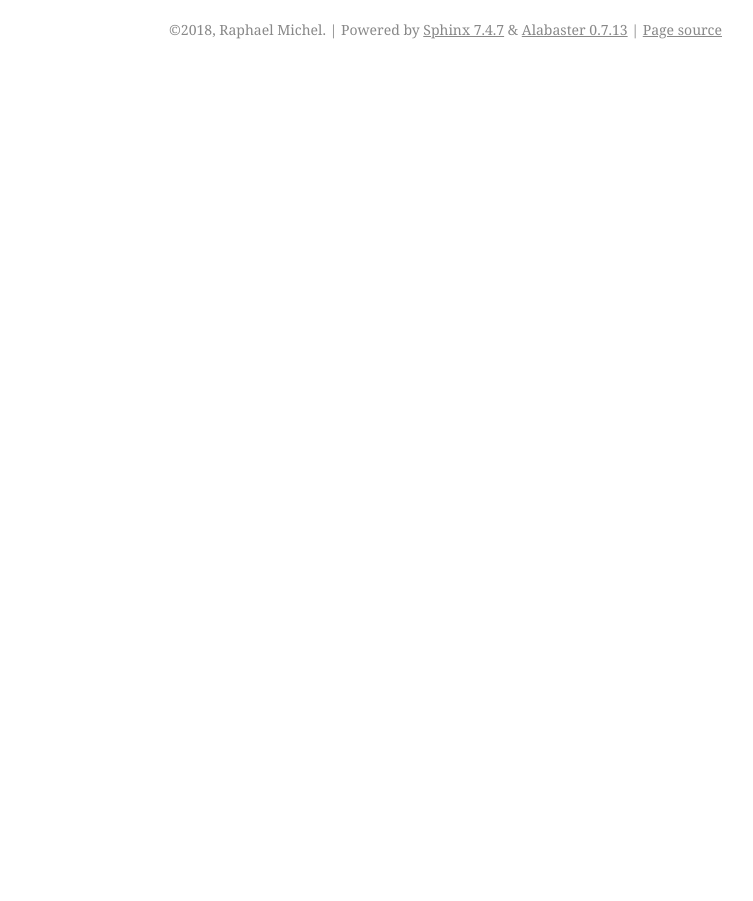
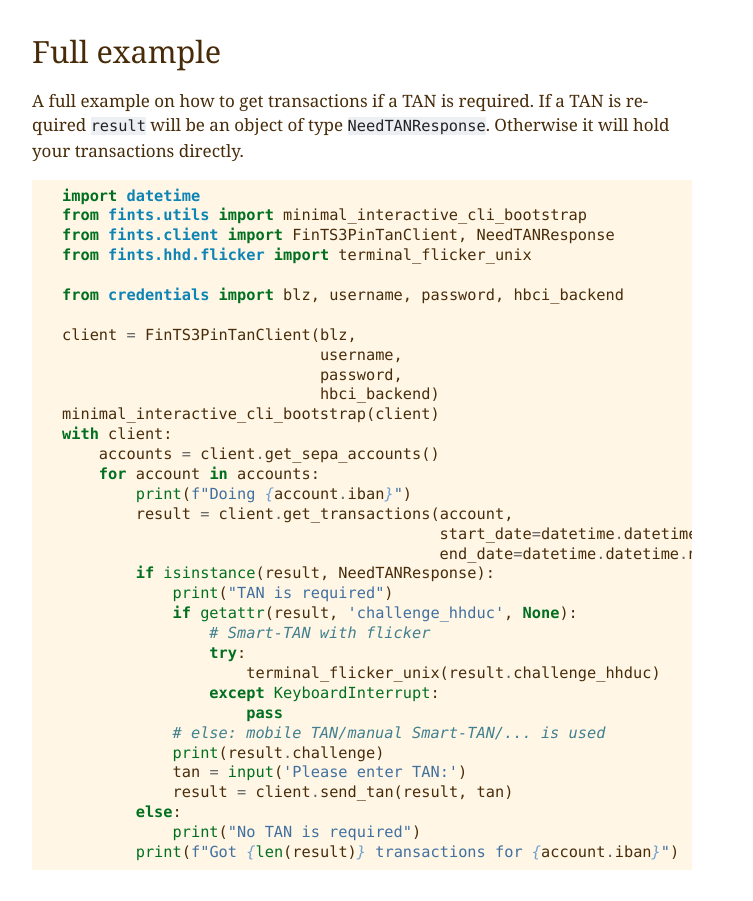
Before and after one commit to raphaelm/python-fints, a Sphinx documentation site: the page built from docs/tans.rst, in a window 1280 px wide and 1400 px high, scrolled down 3337 px. Shown: the part 499-1400 px from the top of the window, without its empty margins (388-1141 px from the left). Built offline with Sphinx 7.4.7, drawn with Linux system fonts in a browser that asks for light colours; before the commit the page ends 3905 px from its top, so only the background shows below that.

Commit message:
Add a full code example to the docs if a TAN is required (#124)
* Add a full code example to the docs if a TAN is required

* Improve some minor things

```diff
--- a/docs/quickstart.rst
+++ b/docs/quickstart.rst
@@ -62,6 +62,6 @@ commands using the client instance:
         # Fetch accounts
         accounts = f.get_sepa_accounts()
 
-Go on to the next pages to find out what commands are supported!
+Go on to the next pages to find out what commands are supported! There is also a full example on how to get your bank transactions if a TAN is required (:ref:`tans-full-example`).
 
 .. _ZKA Website: https://www.hbci-zka.de/register/prod_register.htm
--- a/docs/tans.rst
+++ b/docs/tans.rst
@@ -181,3 +181,48 @@ Reference
    :inherited-members:
    :member-order: bysource
    :exclude-members: is_unset, naive_parse, print_nested
+
+
+.. _tans-full-example:
+
+Full example
+------------
+
+A full example on how to get transactions if a TAN is required. If a TAN is required ``result`` will be an object of type ``NeedTANResponse``. Otherwise it will hold your transactions directly.
+
+.. code-block:: python
+
+    import datetime
+    from fints.utils import minimal_interactive_cli_bootstrap
+    from fints.client import FinTS3PinTanClient, NeedTANResponse
+    from fints.hhd.flicker import terminal_flicker_unix
+
+    from credentials import blz, username, password, hbci_backend
+
+    client = FinTS3PinTanClient(blz,
+                                username,
+                                password,
+                                hbci_backend)
+    minimal_interactive_cli_bootstrap(client)
+    with client:
+        accounts = client.get_sepa_accounts()
+        for account in accounts:
+            print(f"Doing {account.iban}")
+            result = client.get_transactions(account,
+                                             start_date=datetime.datetime.now() - datetime.timedelta(days=100),
+                                             end_date=datetime.datetime.now())
+            if isinstance(result, NeedTANResponse):
+                print("TAN is required")
+                if getattr(result, 'challenge_hhduc', None):
+                    # Smart-TAN with flicker
+                    try:
+                        terminal_flicker_unix(result.challenge_hhduc)
+                    except KeyboardInterrupt:
+                        pass
+                # else: mobile TAN/manual Smart-TAN/... is used
+                print(result.challenge)
+                tan = input('Please enter TAN:')
+                result = client.send_tan(result, tan)
+            else:
+                print("No TAN is required")
+            print(f"Got {len(result)} transactions for {account.iban}")
```
